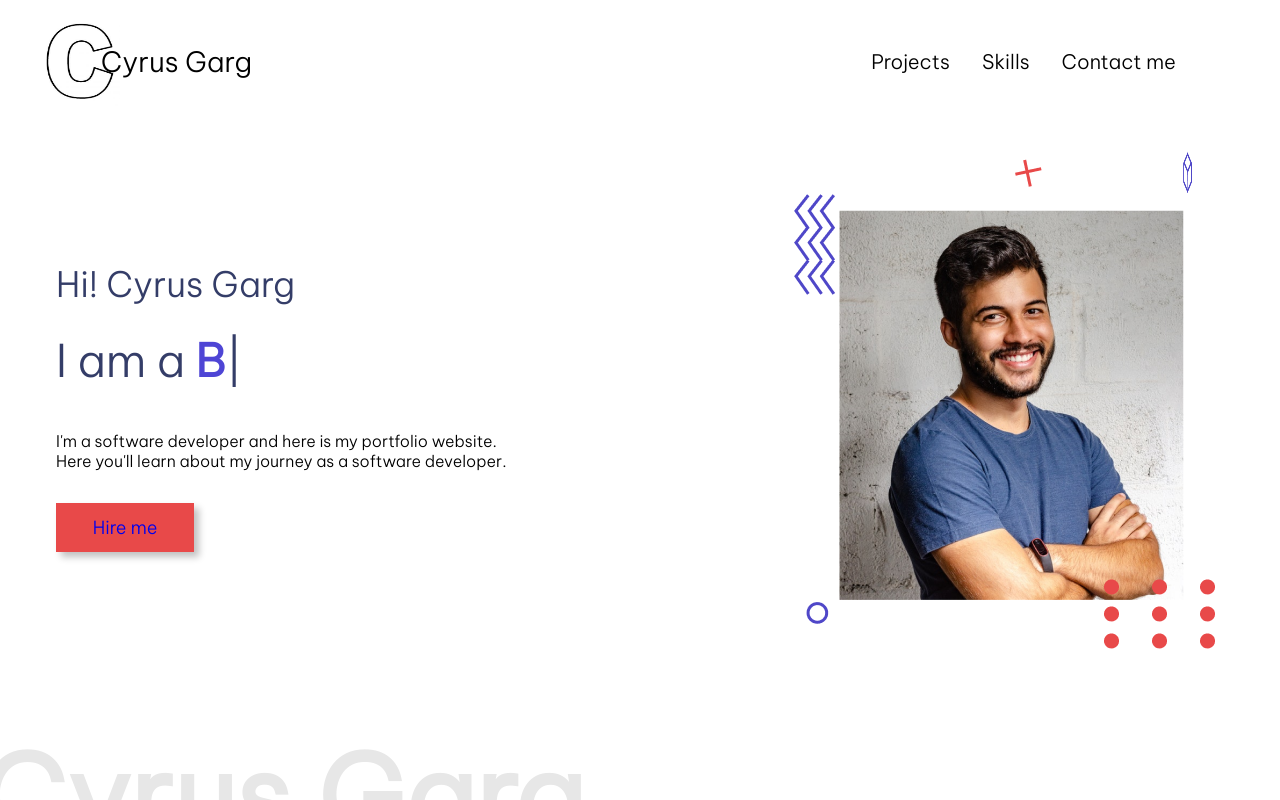
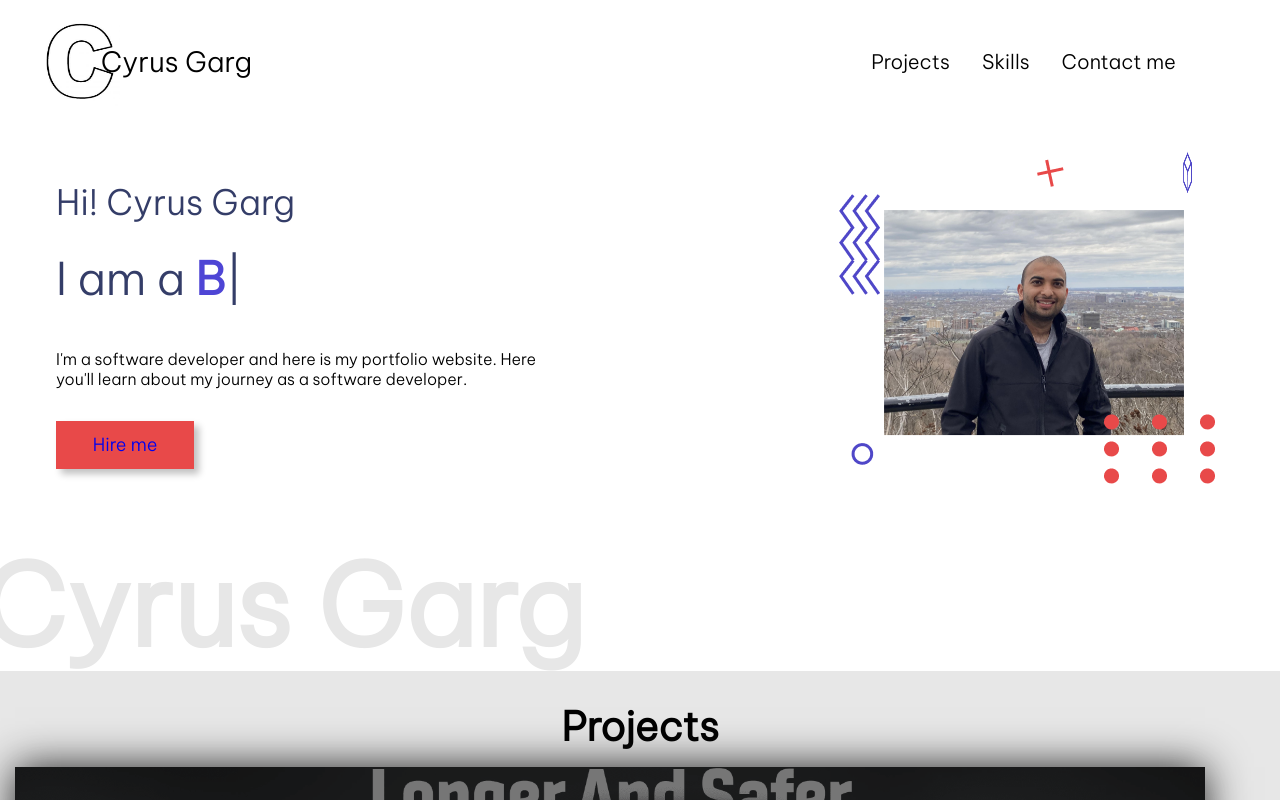
Before and after one commit to cyrusgarg/portfolio, a plain HTML site: page index.html in a window 1280 px wide. Drawn offline with nearby package versions, Linux system fonts and the light colour scheme.

Commit message:
added my own photo

```diff
--- a/index.html
+++ b/index.html
@@ -5,7 +5,7 @@
     <meta http-equiv="X-UA-Compatible" content="IE=edge">
     <meta name="viewport" content="width=device-width, initial-scale=1.0">
     <title>Portfolio Website</title>
-    <link rel="stylesheet" href="styles.css?v=20250818">
+    <link rel="stylesheet" href="styles.css?v=20250819">
 </head>
 <body>
     <div id="wrapper">
@@ -57,7 +57,7 @@
                         <img src="./images/userAsset/plus.png" alt="" />
                     </div>
                     <div class="user-image">
-                        <img src="./images/userAsset/UserImage.png" alt="" />
+                        <img src="./images/userAsset/Cyrus.png" alt="" />
                     </div>
 
                 </div>
--- a/styles.css
+++ b/styles.css
@@ -140,6 +140,12 @@
   .hero-section-right{
     position: relative;
   }
+  .hero-section-right img {
+  width: 100%;
+  max-width: 400px;   /* adjust this to the size you want */
+  height: auto;
+  object-fit: cover;  /* prevents stretching */
+}
   .absolute{
     position:absolute;
   }
```
Also changed, not shown: images/userAsset/Cyrus.png (added).
